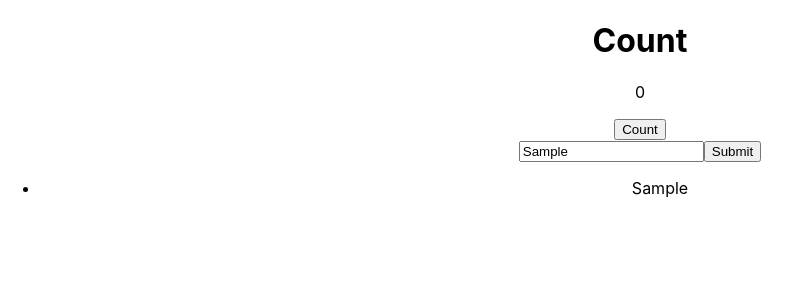
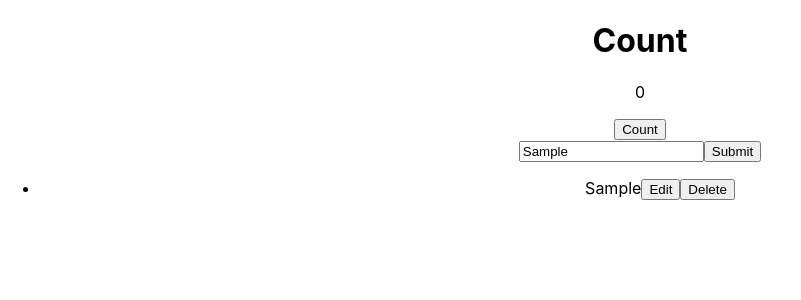
Before and after one commit to junaidsalam639/React-Class-06, a React (Create React App) app: page / in a window 1280 px wide. Both pictures are taken after typing "Sample" into the empty fields and a click on the input 732 px from the left and 151 px from the top of the page. Shown: the top 300 px of the page, without its empty margins (0-801 px from the left). Built offline with nearby package versions, Linux system fonts and the light colour scheme.

Commit message:
first react Todo

```diff
--- a/package.json
+++ b/package.json
@@ -3,11 +3,16 @@
   "version": "0.1.0",
   "private": true,
   "dependencies": {
+    "@ant-design/icons": "^5.2.6",
     "@testing-library/jest-dom": "^5.17.0",
     "@testing-library/react": "^13.4.0",
     "@testing-library/user-event": "^13.5.0",
+    "antd": "^5.9.0",
+    "bootstrap": "^5.3.1",
     "react": "^18.2.0",
+    "react-bootstrap": "^2.8.0",
     "react-dom": "^18.2.0",
+    "react-router-dom": "^6.15.0",
     "react-scripts": "5.0.1",
     "web-vitals": "^2.1.4"
   },
--- a/src/components/TodoList.jsx
+++ b/src/components/TodoList.jsx
@@ -12,7 +12,10 @@ function TodoList (props){
         {
             prop.map((element , index , array) => {
                 console.log(element);
-               return <li>{element}</li>
+               return <li>{element}
+               <button>Edit</button>
+               <button>Delete</button>
+               </li>
             })
         }
        </ul>
```
Also changed, not shown: 1 other file (tests, documents, lock files or other folders).
